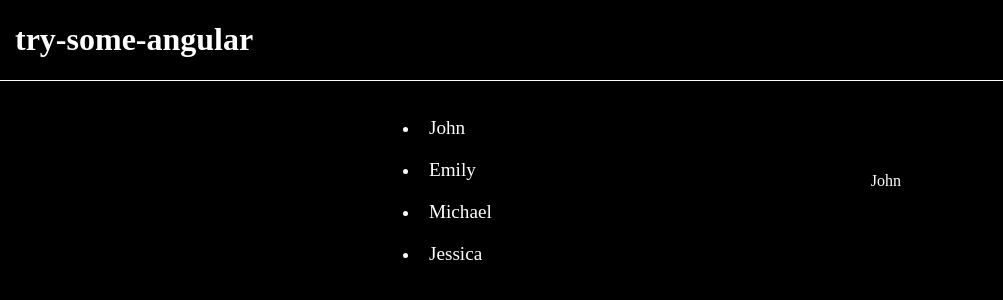
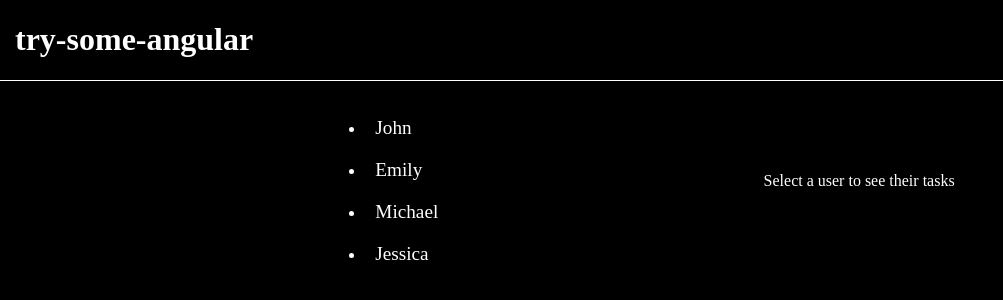
Before and after one commit to Kropanov/try-some-angular, an Angular app: page / in a window 1280 px wide. Shown: the top 300 px of the page, without its empty margins (0-1003 px from the left). Built offline with nearby package versions, Linux system fonts and the light colour scheme.

Commit message:
feat: some code update

```diff
--- a/src/app/app.component.html
+++ b/src/app/app.component.html
@@ -9,6 +9,11 @@
                 </li>
             }
         </ul>
-        <app-task [name]="selectedUser()?.name" />
+
+        @if (selectedUser) {
+            <app-task [name]="selectedUser.name" />
+        } @else {
+            <p>Select a user to see their tasks</p>
+        }
     </div>
 </main>
--- a/src/app/app.component.ts
+++ b/src/app/app.component.ts
@@ -15,11 +15,13 @@ import { TaskComponent } from './task/task.component';
 })
 export class AppComponent {
     users = USERS;
-    selectedUserId = signal<number>(1);
+    selectedUserId?: number;
 
-    selectedUser = computed(() => this.users.find((user) => user.id === this.selectedUserId()));
+    get selectedUser() {
+        return this.users.find((user) => user.id === this.selectedUserId);
+    }
 
     onSelectUser(id: number) {
-        this.selectedUserId.set(id);
+        this.selectedUserId = id;
     }
 }
--- a/src/app/task/task.component.ts
+++ b/src/app/task/task.component.ts
@@ -8,5 +8,5 @@ import { Component, Input } from '@angular/core';
     styleUrl: './task.component.scss',
 })
 export class TaskComponent {
-    @Input() name?: string;
+    @Input({ required: true }) name!: string;
 }
```
